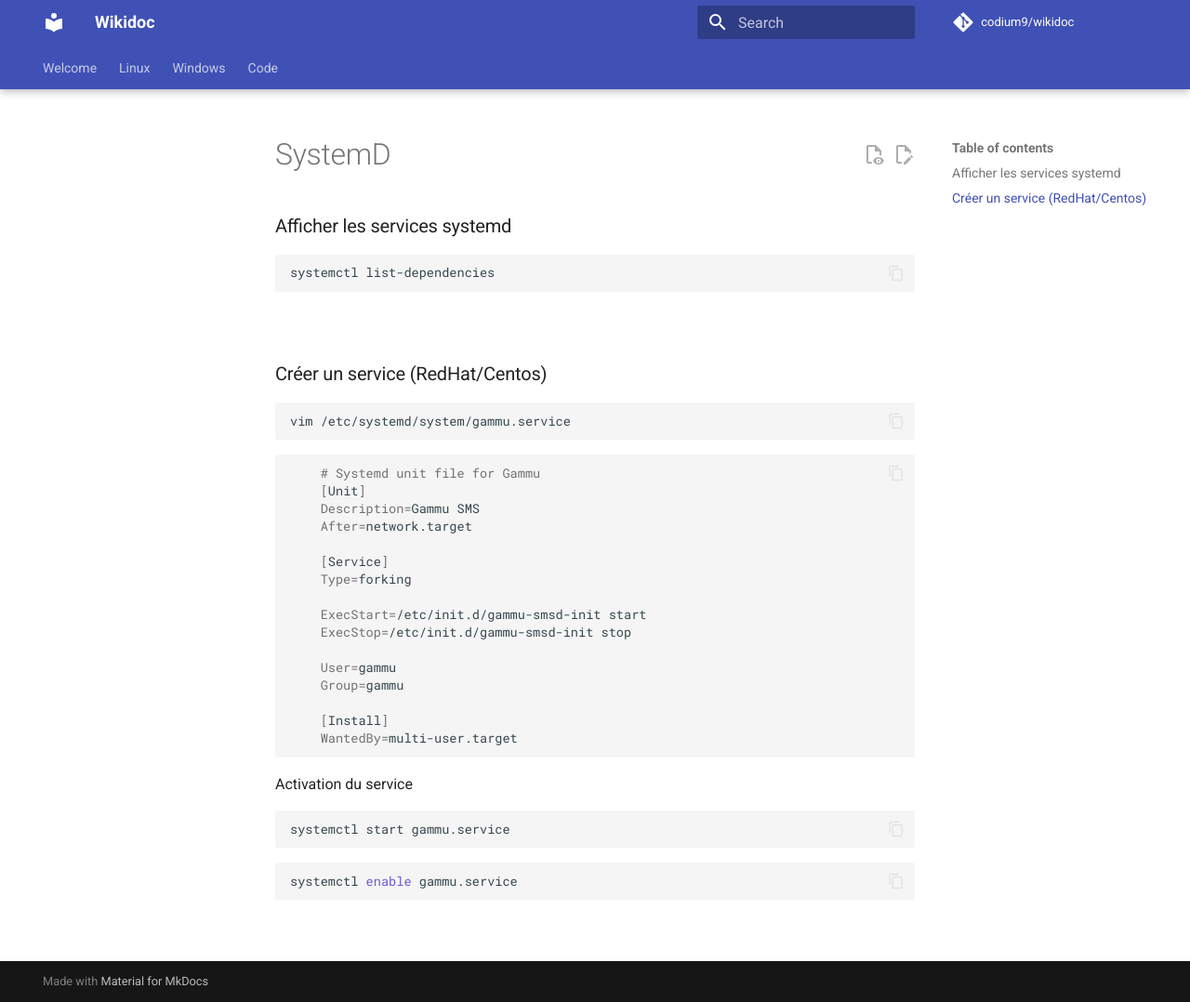
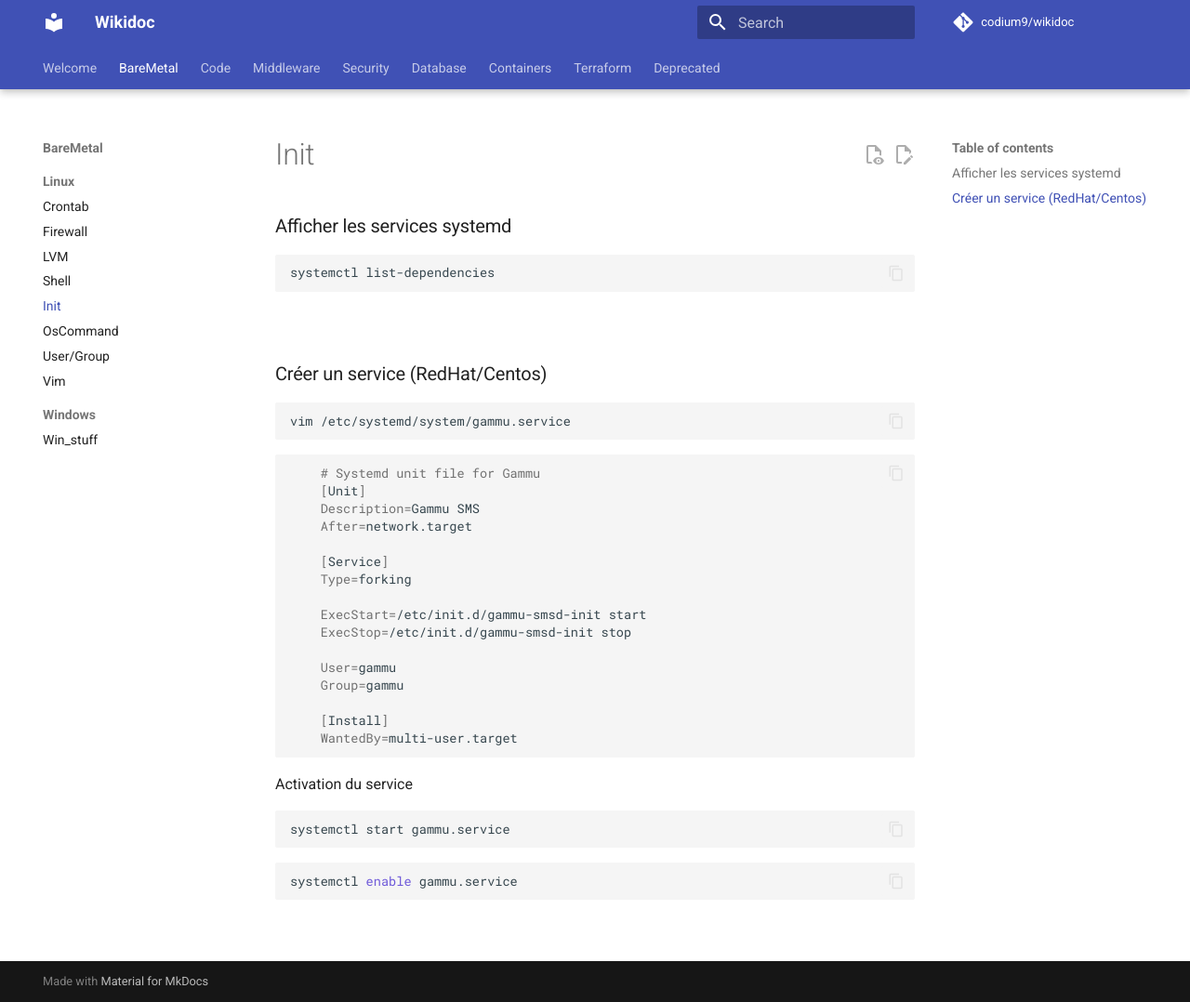
Before and after one commit to codium9/wikidoc, an MkDocs documentation site: the page built from docs/Linux/Init.md, in a window 1280 px wide and 1078 px high. Shown: the whole window at 93% size. Built offline with MkDocs 1.6.1 and Material for MkDocs 9.7.7, drawn with Linux system fonts in a browser that asks for light colours; comment, search, counter and statistics services are not loaded; some of the changed lines change nothing that is shown.

Commit message:
new updates

```diff
--- a/mkdocs.yml
+++ b/mkdocs.yml
@@ -53,7 +53,7 @@ theme:
     primary: "indigo"
     accent: "lime"
 
-  include_sidebar: true
+#  include_sidebar: true
 
 plugins:
   - search
@@ -62,66 +62,38 @@ plugins:
 
 nav:
   - Welcome:
-      - Welcome: "index.md"
-#      - How it works: "how-it-works.md"
-#      - Troubleshooting: "troubleshooting.md"
-#      - kubectl plugin: "kubectl-plugin.md"
-  - Linux:
+    - Welcome: "index.md"
+  - BareMetal:
+    - Linux:
       - Crontab: "Linux/Crontab.md"
-#      - Bare-metal considerations: "deploy/baremetal.md"
-#      - Role Based Access Control (RBAC): "deploy/rbac.md"
-#      - Upgrade: "deploy/upgrade.md"
-#      - Hardening guide: "deploy/hardening-guide.md"
-  - Windows:
+      - Firewall: "Linux/Firewall.md"
+      - LVM: "Linux/LVM.md"
+      - Shell: "Linux/Shell.md"
+      - Init: "Linux/Init.md"
+      - OsCommand: "Linux/Command.md"
+      - User/Group: "Linux/User-Group.md"
+      - Vim: "Linux/Vim.md"
+    - Windows:
       - Win_stuff: "Microsoft/Windows.md"
-#          - Introduction: "user-guide/nginx-configuration/index.md"
-#          - Basic usage: "user-guide/basic-usage.md"
-#          - Annotations: "user-guide/nginx-configuration/annotations.md"
-#          - ConfigMap: "user-guide/nginx-configuration/configmap.md"
-#          - Custom NGINX template: "user-guide/nginx-configuration/custom-template.md"
-#          - Log format: "user-guide/nginx-configuration/log-format.md"
-#      - Command line arguments: "user-guide/cli-arguments.md"
-#      - Custom errors: "user-guide/custom-errors.md"
-#      - Default backend: "user-guide/default-backend.md"
-#      - Exposing TCP and UDP services: "user-guide/exposing-tcp-udp-services.md"
-#      - Exposing FCGI services: "user-guide/fcgi-services.md"
-#      - Regular expressions in paths: user-guide/ingress-path-matching.md
-#      - External Articles: "user-guide/external-articles.md"
-#      - Miscellaneous: "user-guide/miscellaneous.md"
-#      - Prometheus and Grafana installation: "user-guide/monitoring.md"
-#      - Multiple Ingress controllers: "user-guide/multiple-ingress.md"
-#      - TLS/HTTPS: "user-guide/tls.md"
-#      - Third party addons:
-#          - ModSecurity Web Application Firewall: "user-guide/third-party-addons/modsecurity.md"
-#          - OpenTracing: "user-guide/third-party-addons/opentracing.md"
   - Code:
-      - Python: "Code/Python.md"
-#      - Prerequisites: "examples/PREREQUISITES.md"
-#      - Sticky Sessions: "examples/affinity/cookie/README.md"
-#      - Auth:
-#          - Basic Authentication: "examples/auth/basic/README.md"
-#          - Client Certificate Authentication: "examples/auth/client-certs/README.md"
-#          - External Basic Authentication: "examples/auth/external-auth/README.md"
-#          - External OAUTH Authentication: "examples/auth/oauth-external-auth/README.md"
-#      - Customization:
-#          - Configuration Snippets: "examples/customization/configuration-snippets/README.md"
-#          - Custom Configuration: "examples/customization/custom-configuration/README.md"
-#          - Custom Errors: "examples/customization/custom-errors/README.md"
-#          - Custom Headers: "examples/customization/custom-headers/README.md"
-#          - External authentication: "examples/customization/external-auth-headers/README.md"
-#          - Custom DH parameters for perfect forward secrecy: "examples/customization/ssl-dh-param/README.md"
-#          - Sysctl tuning: "examples/customization/sysctl/README.md"
-#      - Docker registry: "examples/docker-registry/README.md"
-#      - gRPC: "examples/grpc/README.md"
-#      - Multi TLS certificate termination: "examples/multi-tls/README.md"
-#      - Rewrite: "examples/rewrite/README.md"
-#      - Static IPs: "examples/static-ip/README.md"
-#      - TLS termination: "examples/tls-termination/README.md"
-#      - Pod Security Policy (PSP): "examples/psp/README.md"
-#  - Middleware:
-#  - Database:
-#  - Docker:
-#  - Terraform:
-#  - Savegarde:
-#      - Getting Started: "developer-guide/getting-started.md"
-#      - Code Overview: "developer-guide/code-overview.md"
+    - Python: "Code/Python.md"
+    - Perl: "Code/Perl.md"
+  - Middleware:
+    - Apache: "Middleware/Apache.md"
+    - Postfix: "Middleware/Postfix.md"
+  - Security:
+    - OpenSSL: "Security/Openssl.md"
+  - Database:
+    - DB2: "Database/DB2.md"
+    - Oracle: "Database/Oracle.md"
+    - Sqlserver: "Database/Sqlserver.md"
+  - Containers:
+    - Docker: "Docker/Containers.md"
+  - Terraform:
+    - Terraform: "Terraform/Terraform.md"
+  - Deprecated:
+    - AIX: "Unix/Aix.md"
+    - TSM: "Backup/TSM.md"
+    - Weblogic: "Middleware/Weblogic.md"
+    - Websphere: "Middleware/Websphere.md"
+    - ControlM: "Scheduler/ControlM.md"
```
Also changed, not shown: docs/Linux/Command.md (renamed from docs/Linux/System.md), docs/Linux/Init.md (renamed from docs/Linux/SystemD.md), docs/Security/OpenSSL.md (renamed from docs/Middleware/OpenSSL.md).
